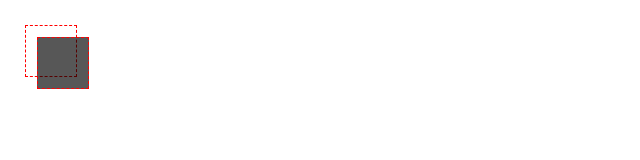
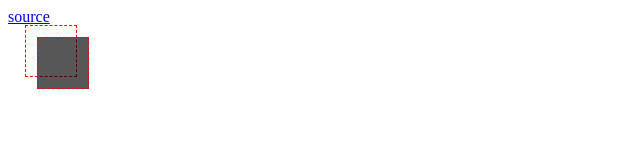
Before and after one commit to hcientist/clickthrough, a plain HTML site: page index.html in a window 1280 px wide. Shown: the full height of the page, 0-640 px from the left. Drawn offline with Linux system fonts and the light colour scheme.

Commit message:
add source link

```diff
--- a/index.html
+++ b/index.html
@@ -37,6 +37,7 @@
   <div class="a" id="b">
     <div class="b" id="d"></div>
   </div>
+  <a href="https://github.com/hcientist/clickthrough/blob/main/index.html">source</a>
   <script>
     const log = (ev) => {
       console.log('log', ev.target.id)
```
